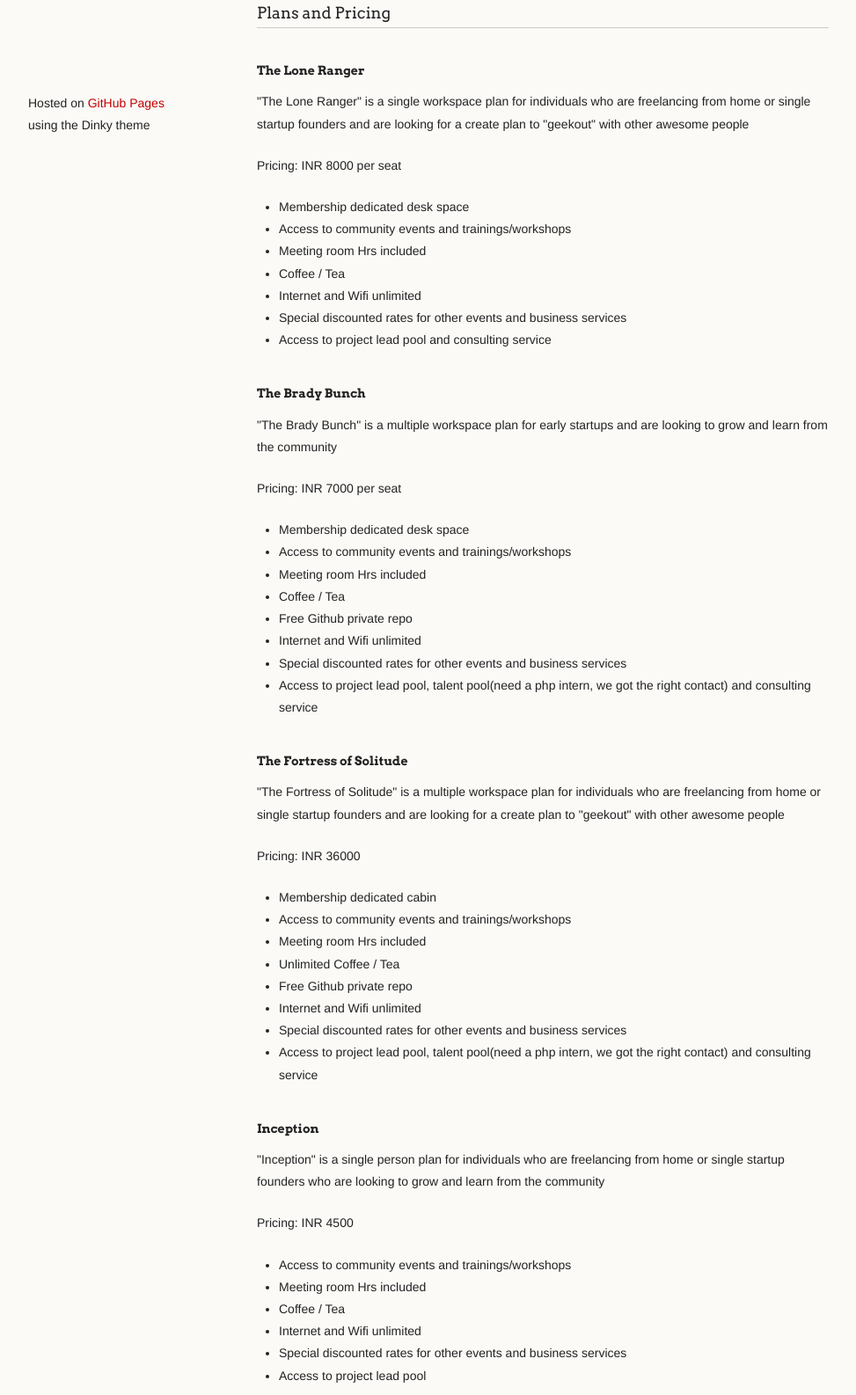
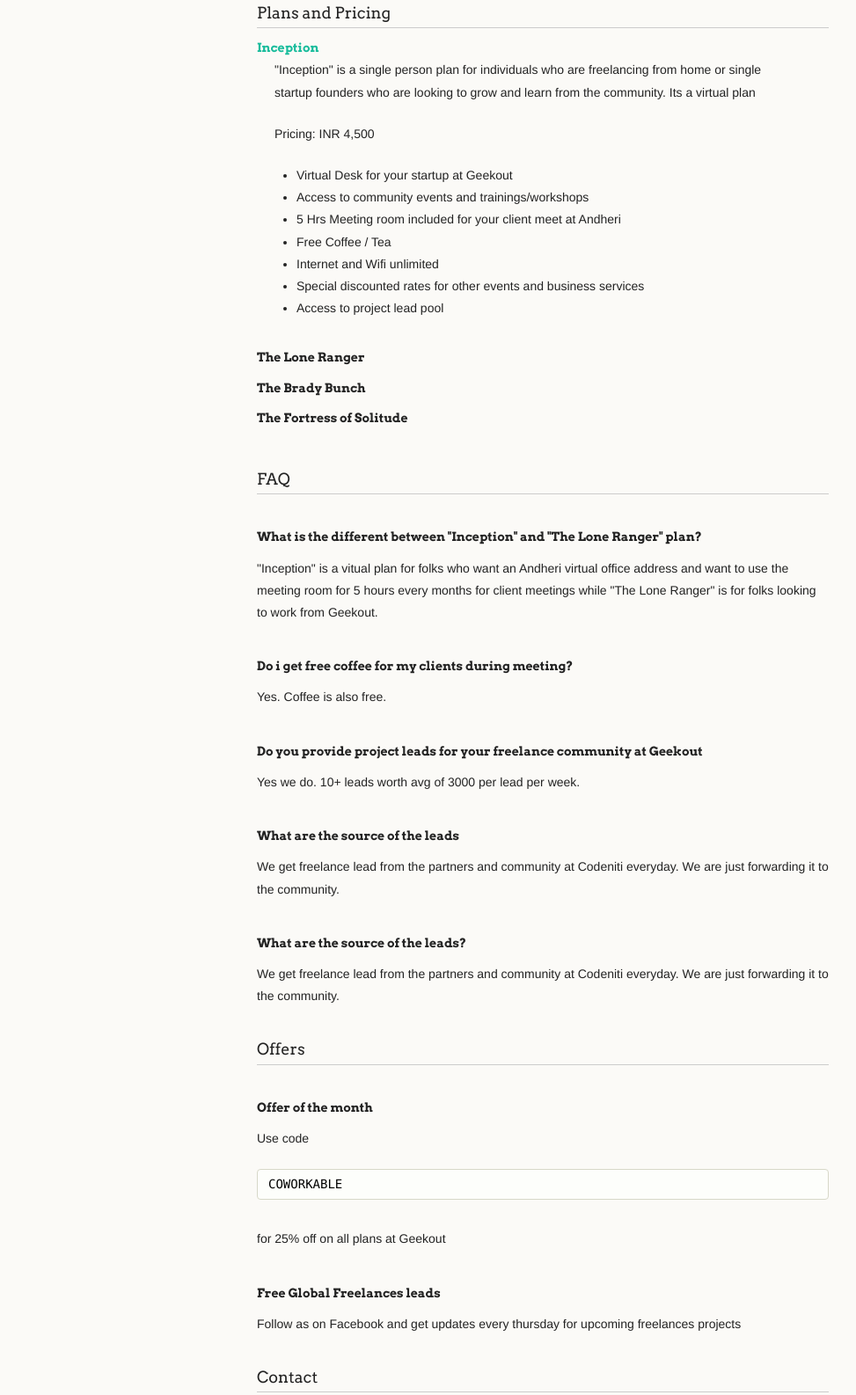
Before and after one commit to geekout-coworking/geekout-coworking.github.io, a website: page index.html in a window 1280 px wide. Shown: the part 613-2199 px from the top of the page at 88% size, without its empty margins (18-991 px from the left). Drawn offline with nearby package versions, Linux system fonts and the light colour scheme.

Commit message:
Added new content and FAQ block

```diff
--- a/index.html
+++ b/index.html
@@ -20,9 +20,12 @@
         <h1 class="header">Geekout Coworking</h1>
         <p class="header">Mumbai&#39;s First Geek Coworking Place</p>
 
-
-
-        <ul>
+        <a href="#welcome-to-geekout">Home</a><br/>
+        <a href="#plan-pricing">Plans and Pricing</a><br/>         <a href="#faq">FAQ</a><br/>
+        <a href="#offers">Offers</a><br/>
+        <a href="#contact">Contact</a><br/>
+        <a href="#welcome-to-geekout">Plans and Pricing</a><br/>
+    <ul>
           <li><a class="buttons github" href="https://github.com/geekout-coworking">GitHub Profile</a></li>
           <li><a class="buttons facebook" href="https://www.facebook.com/techcoworkingspace">Facebook Page</a></li>
         </ul>
@@ -50,60 +53,81 @@
 <h3>
 <a id="plan-pricing" class="anchor" href="#plan-pricing" aria-hidden="true"><span class="octicon octicon-link"></span></a>Plans and Pricing</h3>
 
-<h4>The Lone Ranger</h4>
-<p>"The Lone Ranger" is a single workspace plan for individuals who are freelancing from home or single startup founders and are looking for a
-create plan to "geekout" with other awesome people</p><p><b>Pricing:</b> INR 8000 per seat</p>
-<p><ul>
-<li>Membership dedicated desk space</li>
-<li>Access to community events and trainings/workshops</li>
-<li>Meeting room Hrs included</li>
-<li>Coffee / Tea</li>
-<li>Internet and Wifi unlimited</li>
-<li>Special discounted rates for other events and business services</li>
-<li>Access to project lead pool and consulting service</li>
-</ul></p>
+<div class="acc-container">
+<div class="acc-btn"><h4 class="selected">Inception</h4></div>
+<div class="acc-content open">
+  <div class="acc-content-inner">
+    <p>"Inception" is a single person plan for individuals who are freelancing from home or single startup founders who are looking
+    to grow and learn from the community. Its a virtual plan</p><p><b>Pricing:</b> INR 4,500</p>
+    <p><ul>
+    <li>Virtual Desk for your startup at Geekout</li>
+    <li>Access to community events and trainings/workshops</li>
+    <li>5 Hrs Meeting room included for your client meet at Andheri</li>
+    <li>Free Coffee / Tea</li>
+    <li>Internet and Wifi unlimited</li>
+    <li>Special discounted rates for other events and business services</li>
+    <li>Access to project lead pool</li>
+    </ul></p>
+  </div>
+</div>
 
-<h4>The Brady Bunch</h4>
-<p>"The Brady Bunch" is a multiple workspace plan for early startups and are looking to grow and learn from the community </p><p><b>Pricing:</b> INR 7000 per seat</p>
-<p><ul>
-<li>Membership dedicated desk space</li>
-<li>Access to community events and trainings/workshops</li>
-<li>Meeting room Hrs included</li>
-<li>Coffee / Tea</li>
-<li>Free Github private repo</li>
-<li>Internet and Wifi unlimited</li>
-<li>Special discounted rates for other events and business services</li>
-<li>Access to project lead pool, talent pool(need a php intern, we got the right contact) and consulting service</li>
-</ul></p>
+<div class="acc-btn"><h4>The Lone Ranger</h4></div>
+<div class="acc-content">
+  <div class="acc-content-inner">
+    <p>"The Lone Ranger" is a single workspace plan for individuals who are freelancing from home or single startup founders and are looking for a
+        create plan to "geekout" with other awesome people</p><p><b>Pricing:</b> <s>INR 8,000</s> INR 6,000 per seat</p>
+    <p><ul>
+    <li>All features of "Inception"</li>
+    <li>Membership dedicated desk space</li>
+    <li>20 Hrs Meeting room included</li>
+    <li>Access to project lead pool and consulting service</li>
+    </ul></p>
+  </div>
+</div>
 
-<h4>The Fortress of Solitude</h4>
-<p>"The Fortress of Solitude" is a multiple workspace plan for individuals who are freelancing from home or single startup founders and are looking for a
-create plan to "geekout" with other awesome people</p><p><b>Pricing:</b> INR 36000</p>
-<p><ul>
-<li>Membership dedicated cabin</li>
-<li>Access to community events and trainings/workshops</li>
-<li>Meeting room Hrs included</li>
-<li>Unlimited Coffee / Tea</li>
-<li>Free Github private repo</li>
-<li>Internet and Wifi unlimited</li>
-<li>Special discounted rates for other events and business services</li>
-<li>Access to project lead pool, talent pool(need a php intern, we got the right contact) and consulting service</li>
-</ul></p>
+<div class="acc-btn"><h4>The Brady Bunch</h4></div>
+<div class="acc-content">
+  <div class="acc-content-inner">
+      <p>"The Brady Bunch" is a multiple workspace plan for early startups and are looking to grow and learn from the community </p><p><b>Pricing:</b> <s>INR 7,000</s> INR 5,500 per seat</p>
+    <p><ul>
+    <li>All features of "The Lone Ranger"</li>
+    <li>Free Github private repo</li>
+    <li>Access to project lead pool, talent pool(need a php intern, we got the right contact) and consulting service</li>
+    </ul></p>
+  </div>
+</div>
 
-<h4>Inception</h4>
-<p>"Inception" is a single person plan for individuals who are freelancing from home or single startup founders who are looking
-to grow and learn from the community</p><p><b>Pricing:</b> INR 4500</p>
-<p><ul>
-<li>Access to community events and trainings/workshops</li>
-<li>Meeting room Hrs included</li>
-<li>Coffee / Tea</li>
-<li>Internet and Wifi unlimited</li>
-<li>Special discounted rates for other events and business services</li>
-<li>Access to project lead pool</li>
-</ul></p>
+<div class="acc-btn"><h4>The Fortress of Solitude</h4>
+</div>
+<div class="acc-content">
+  <div class="acc-content-inner">
+    <p>"The Fortress of Solitude" is a multiple workspace plan for individuals who are freelancing from home or single startup founders and are looking for a
+    create plan to "geekout" with other awesome people</p><p><b>Pricing:</b> <s>INR 36,000</s> INR 30,000</p>
+    <p><ul>
+    <li>All features of "The Brady Bunch"</li>
+    <li>Membership dedicated cabin</li>
+    </ul></p>
 
-<h3>
-<a id="offers" class="anchor" href="#offers" aria-hidden="true"><span class="octicon octicon-link"></span></a>Offers</h3>
+  </div>
+</div>
+</div>
+
+<h3><a id="faq" class="anchor" href="#faq" aria-hidden="true"><span class="octicon octicon-link"></span></a>FAQ</h3>
+<h4>What is the different between "Inception" and "The Lone Ranger" plan?</h4>
+        <p>"Inception" is a vitual plan for folks who want an Andheri virtual office address and want to use the meeting room for 5 hours every months for client meetings while "The Lone Ranger" is for folks looking to work from Geekout.</p>
+
+<h4>Do i get free coffee for my clients during meeting?</h4>
+        <p>Yes. Coffee is also free.</p>
+
+<h4>Do you provide project leads for your freelance community at Geekout</h4>
+        <p>Yes we do. 10+ leads worth avg of 3000 per lead per week.</p>
+<h4>What are the source of the leads</h4>
+        <p>We get freelance lead from the partners and community at Codeniti everyday. We are just forwarding it to the community.</p>
+<h4>What are the source of the leads?</h4>
+<p>We get freelance lead from the partners and community at Codeniti everyday. We are just forwarding it to the community.</p>
+
+
+<h3><a id="offers" class="anchor" href="#offers" aria-hidden="true"><span class="octicon octicon-link"></span></a>Offers</h3>
 <h4>Offer of the month</h4>
 <p>Use code </p><pre>COWORKABLE</pre> for 25% off on all plans at Geekout<p></p>
 <h4>Free Global Freelances leads</h4>
@@ -122,9 +146,6 @@
 
 
       </section>
-      <footer>
-        <p><small>Hosted on <a href="http://pages.github.com">GitHub Pages</a> using the Dinky theme</small></p>
-      </footer>
     </div>
     <!--[if !IE]><script>fixScale(document);</script><![endif]-->
 
--- a/javascripts/scale.fix.js
+++ b/javascripts/scale.fix.js
@@ -18,3 +18,27 @@
 	}
 
 };
+
+$(document).ready(function(){
+  var animTime = 300,
+      clickPolice = false;
+
+  $(document).on('touchstart click', '.acc-btn', function(){
+    if(!clickPolice){
+       clickPolice = true;
+
+      var currIndex = $(this).index('.acc-btn'),
+          targetHeight = $('.acc-content-inner').eq(currIndex).outerHeight();
+
+      $('.acc-btn h4').removeClass('selected');
+      $(this).find('h4').addClass('selected');
+
+      $('.acc-content').stop().animate({ height: 0 }, animTime);
+      $('.acc-content').eq(currIndex).stop().animate({ height: targetHeight }, animTime);
+
+      setTimeout(function(){ clickPolice = false; }, animTime);
+    }
+
+  });
+
+});
--- a/stylesheets/styles.css
+++ b/stylesheets/styles.css
@@ -421,3 +421,33 @@
     color:#444;
   }
 }
+
+.acc-container {
+  width:90%;
+  overflow:hidden;
+}
+
+.acc-btn {
+  margin:0 auto;
+}
+.acc-btn h4{
+margin: 0px;
+}
+
+.acc-content {
+  height:0px;
+  width:100%;
+  margin:0 auto;
+  overflow:hidden;
+    margin-left: 20px;
+margin-bottom: 9px;
+}
+
+.open {
+  height: auto;
+}
+
+
+.selected {
+  color:#1ABC9C;
+}
```
Also changed, not shown: package.json (added, +27 -0 lines).
